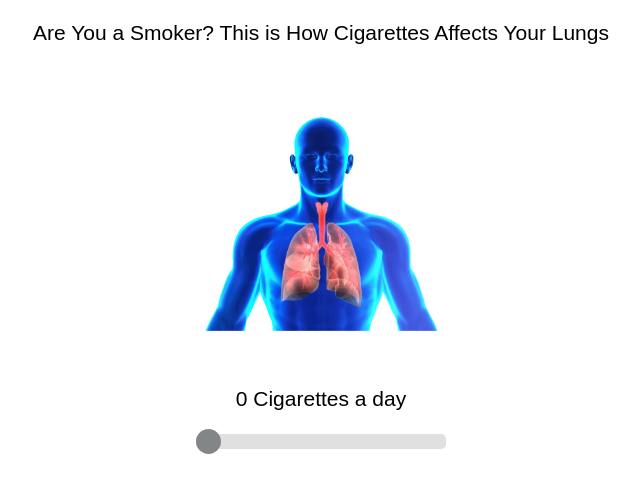
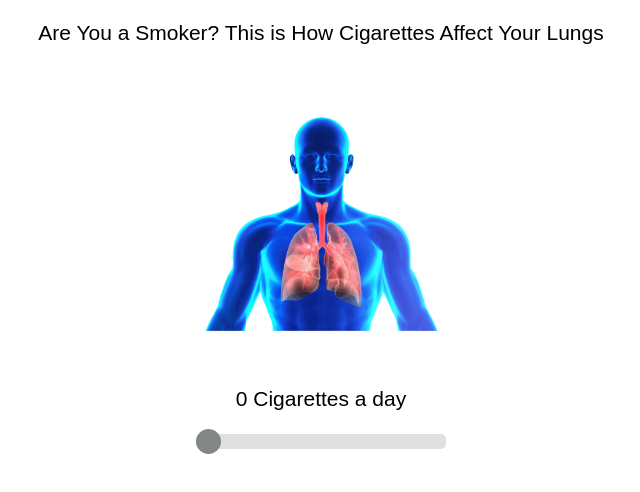
Before and after one commit to nrhaziqah05/Lungs-animation, a plain HTML site: page animation.html in a window 1280 px wide. Shown: the full height of the page, 319-959 px from the left. Drawn offline with Linux system fonts and the light colour scheme.

Commit message:
first commit

```diff
--- a/animation.html
+++ b/animation.html
@@ -10,7 +10,7 @@
 
     <body>
         <div class="text">
-            <p>Are You a Smoker? This is How Cigarettes Affects Your Lungs</p>
+            <p>Are You a Smoker? This is How Cigarettes Affect Your Lungs</p>
         </div>
 
         <!-- image -->
```
